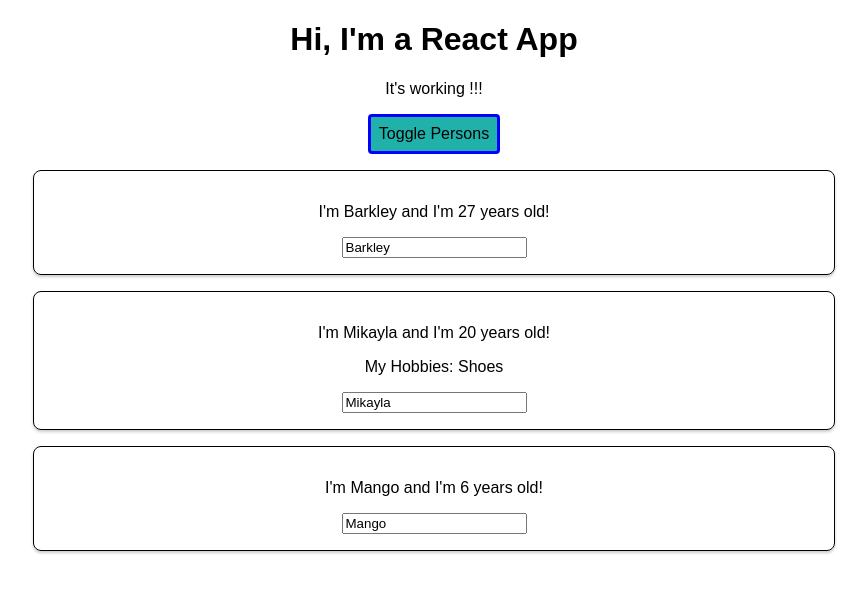
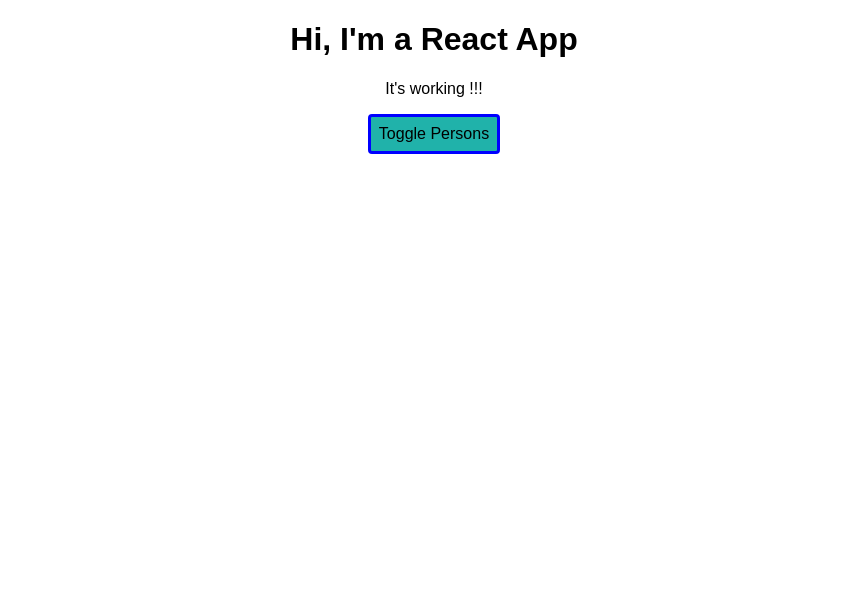
Before and after one commit to barksanto/react-builder, a React (Create React App) app: page / in a window 1280 px wide. Shown: the top 592 px of the page, without its empty margins (206-1073 px from the left). Built offline with nearby package versions, Linux system fonts and the light colour scheme.

Commit message:
render content only if showPersons is true by checking the state

```diff
--- a/src/App.js
+++ b/src/App.js
@@ -58,7 +58,8 @@ class App extends Component {
         {/* <button style={buttonStyle} onClick={() => this.switchNameHandler('Yellow Sponge man')}>Switch Name</button> */}
         <button style={buttonStyle} onClick={this.togglePersonsHandler}>Toggle Persons</button>
 
-        {<div >
+        { this.state.showPersons ?
+          <div >
             <Person
               name={this.state.persons[0].name}
               age={this.state.persons[0].age}
@@ -74,7 +75,8 @@ class App extends Component {
               name={this.state.persons[2].name}
               age={this.state.persons[2].age}
             />
-        </div>}
+          </div> : null
+        }
       </div>
     );
   }
```
Lines whose indentation alone changed are shown as unchanged.
